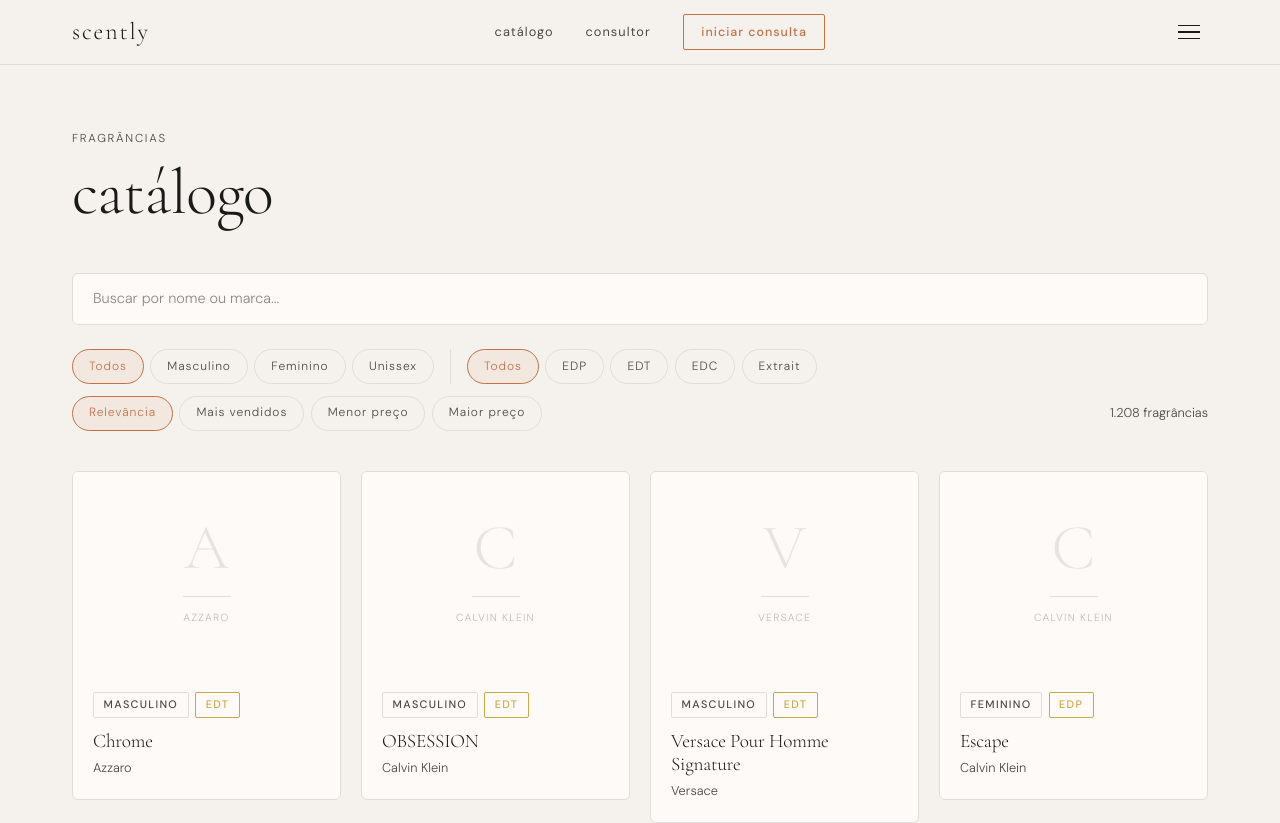
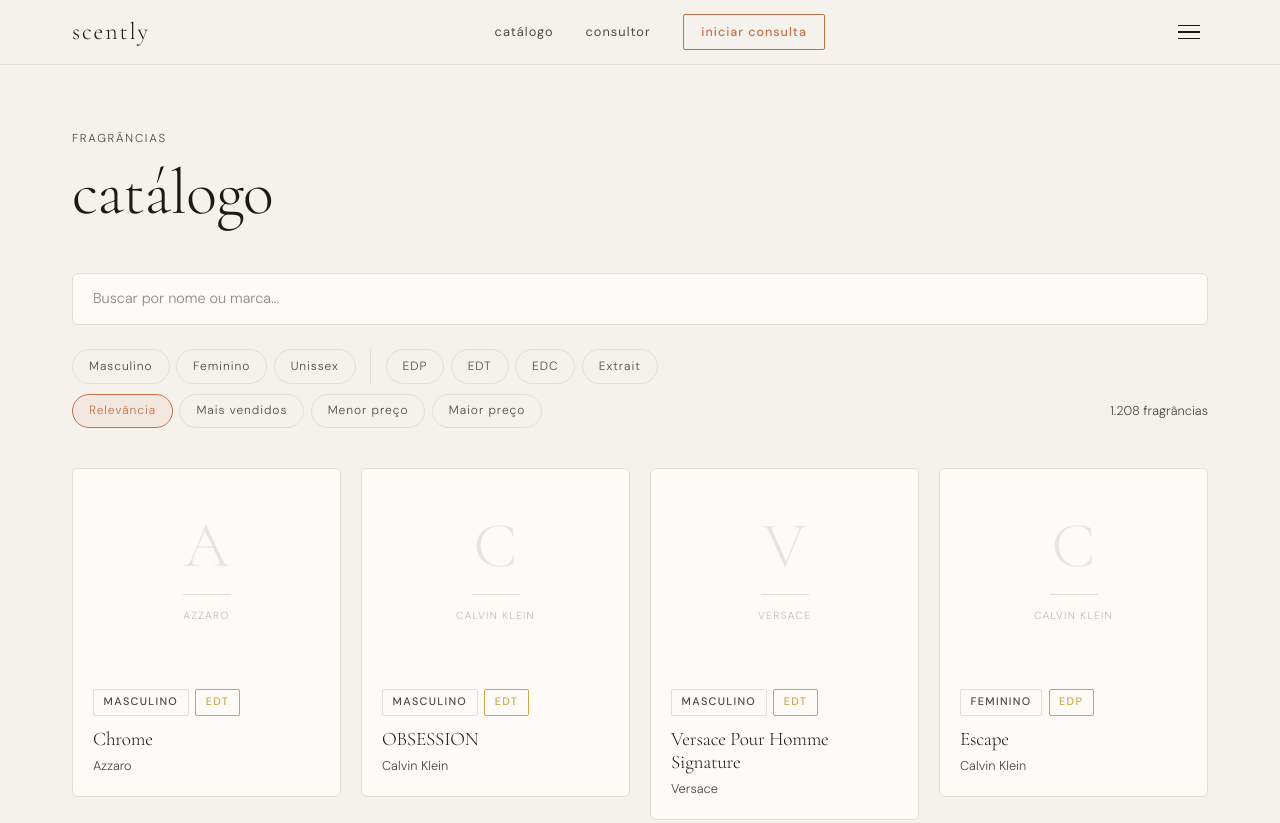
Before and after one commit to FaresMahmud/scently, a Next.js app: page /catalogo in a window 1280 px wide. Shown: the top 823 px of the page. Built offline with nearby package versions, Linux system fonts and the light colour scheme; no server answers.

Commit message:
feat: filtros multi-select em pills no catálogo

```diff
--- a/app/catalogo/page.tsx
+++ b/app/catalogo/page.tsx
@@ -1,6 +1,6 @@
 // ============================================
 // ARQUIVO: app/catalogo/page.tsx
-// O QUE FAZ: catálogo completo de perfumes com busca, filtros em pill e ordenação client-side
+// O QUE FAZ: catálogo completo de perfumes com busca, filtros em pill (multi-select) e ordenação
 // QUANDO MANDAR PRA IA: quando quiser mudar layout, filtros ou fonte dos dados
 // DEPENDE DE: lib/ebayData.ts, components/perfume/CardPerfume.tsx
 // ============================================
@@ -13,8 +13,8 @@
 import { PERFUMES_EBAY, ebayParaSlug } from "@/lib/ebayData"
 import type { PerfumeEbay } from "@/lib/ebayData"
 
-type Genero = "Todos" | "Masculino" | "Feminino" | "Unissex"
-type Tipo = "Todos" | "EDP" | "EDT" | "EDC" | "Extrait"
+type Genero = "Masculino" | "Feminino" | "Unissex"
+type Tipo = "EDP" | "EDT" | "EDC" | "Extrait"
 type Ordenacao = "relevancia" | "mais-vendidos" | "menor-preco" | "maior-preco"
 
 function ebayParaCard(p: PerfumeEbay): DadosCardPerfume {
@@ -37,7 +37,6 @@
   onClick: () => void
 }) {
   const [hover, setHover] = useState(false)
-
   return (
     <button
       onClick={onClick}
@@ -66,10 +65,14 @@
   )
 }
 
+function toggle<T>(arr: T[], val: T): T[] {
+  return arr.includes(val) ? arr.filter((v) => v !== val) : [...arr, val]
+}
+
 export default function PaginaCatalogo() {
   const [busca, setBusca] = useState("")
-  const [genero, setGenero] = useState<Genero>("Todos")
-  const [tipo, setTipo] = useState<Tipo>("Todos")
+  const [generos, setGeneros] = useState<Genero[]>([])
+  const [tipos, setTipos] = useState<Tipo[]>([])
   const [ordenacao, setOrdenacao] = useState<Ordenacao>("relevancia")
 
   const resultados = useMemo(() => {
@@ -77,9 +80,8 @@
 
     let lista = PERFUMES_EBAY.filter((p) => {
       if (buscaNorm && !p.titulo.toLowerCase().includes(buscaNorm) && !p.marca.toLowerCase().includes(buscaNorm)) return false
-      if (genero === "Unissex") return false // sem dados unissex no dataset atual
-      if (genero !== "Todos" && p.genero !== genero) return false
-      if (tipo !== "Todos" && p.tipo !== tipo) return false
+      if (generos.length > 0 && !generos.includes(p.genero as Genero)) return false
+      if (tipos.length > 0 && !tipos.includes(p.tipo as Tipo)) return false
       return true
     })
 
@@ -96,16 +98,16 @@
     }
 
     return lista.map(ebayParaCard)
-  }, [busca, genero, tipo, ordenacao])
+  }, [busca, generos, tipos, ordenacao])
 
   function limparFiltros() {
     setBusca("")
-    setGenero("Todos")
-    setTipo("Todos")
+    setGeneros([])
+    setTipos([])
     setOrdenacao("relevancia")
   }
 
-  const temFiltros = busca || genero !== "Todos" || tipo !== "Todos"
+  const temFiltros = busca || generos.length > 0 || tipos.length > 0
 
   return (
     <main>
@@ -116,20 +118,12 @@
           <p style={{ fontSize: "0.72rem", letterSpacing: "0.15em", textTransform: "uppercase", color: "var(--cor-texto-suave)", marginBottom: "0.75rem" }}>
             fragrâncias
           </p>
-          <h1
-            style={{
-              fontFamily: "var(--fonte-titulo)",
-              fontWeight: 300,
-              fontSize: "clamp(2.5rem, 6vw, 4rem)",
-              lineHeight: 1,
-              marginBottom: "0.5rem",
-            }}
-          >
+          <h1 style={{ fontFamily: "var(--fonte-titulo)", fontWeight: 300, fontSize: "clamp(2.5rem, 6vw, 4rem)", lineHeight: 1 }}>
             catálogo
           </h1>
         </div>
 
-        {/* Barra de busca */}
+        {/* Busca */}
         <div style={{ position: "relative", marginBottom: "1.5rem" }}>
           <input
             type="text"
@@ -151,63 +145,32 @@
           {busca && (
             <button
               onClick={() => setBusca("")}
-              style={{
-                position: "absolute",
-                right: "1rem",
-                top: "50%",
-                transform: "translateY(-50%)",
-                background: "none",
-                border: "none",
-                cursor: "pointer",
-                color: "var(--cor-texto-suave)",
-                fontSize: "1rem",
-                lineHeight: 1,
-              }}
+              style={{ position: "absolute", right: "1rem", top: "50%", transform: "translateY(-50%)", background: "none", border: "none", cursor: "pointer", color: "var(--cor-texto-suave)", fontSize: "1rem", lineHeight: 1 }}
             >
               ×
             </button>
           )}
         </div>
 
-        {/* Pills de filtro */}
-        <div
-          style={{
-            display: "flex",
-            flexWrap: "wrap",
-            gap: "0.5rem",
-            marginBottom: "0.75rem",
-            rowGap: "0.75rem",
-          }}
-        >
-          {/* Grupo gênero */}
+        {/* Pills — linha 1: gênero + tipo */}
+        <div style={{ display: "flex", flexWrap: "wrap", gap: "0.4rem", marginBottom: "0.6rem" }}>
           <div style={{ display: "flex", gap: "0.4rem", flexWrap: "wrap" }}>
-            {(["Todos", "Masculino", "Feminino", "Unissex"] as Genero[]).map((g) => (
-              <Pill key={g} label={g} ativo={genero === g} onClick={() => setGenero(g)} />
+            {(["Masculino", "Feminino", "Unissex"] as Genero[]).map((g) => (
+              <Pill key={g} label={g} ativo={generos.includes(g)} onClick={() => setGeneros(toggle(generos, g))} />
             ))}
           </div>
 
-          {/* Separador */}
           <div style={{ width: "1px", backgroundColor: "var(--cor-borda)", margin: "0 0.5rem", alignSelf: "stretch" }} />
 
-          {/* Grupo tipo */}
           <div style={{ display: "flex", gap: "0.4rem", flexWrap: "wrap" }}>
-            {(["Todos", "EDP", "EDT", "EDC", "Extrait"] as Tipo[]).map((t) => (
-              <Pill key={t} label={t} ativo={tipo === t} onClick={() => setTipo(t)} />
+            {(["EDP", "EDT", "EDC", "Extrait"] as Tipo[]).map((t) => (
+              <Pill key={t} label={t} ativo={tipos.includes(t)} onClick={() => setTipos(toggle(tipos, t))} />
             ))}
           </div>
         </div>
 
-        {/* Linha de ordenação + contador */}
-        <div
-          style={{
-            display: "flex",
-            flexWrap: "wrap",
-            gap: "0.4rem",
-            alignItems: "center",
-            marginBottom: "2.5rem",
-          }}
-        >
-          {/* Grupo ordenação */}
+        {/* Pills — linha 2: ordenação + contador */}
+        <div style={{ display: "flex", flexWrap: "wrap", gap: "0.4rem", alignItems: "center", marginBottom: "2.5rem" }}>
           <div style={{ display: "flex", gap: "0.4rem", flexWrap: "wrap" }}>
             {(
               [
@@ -221,59 +184,27 @@
             ))}
           </div>
 
-          {/* Contador */}
-          <p
-            style={{
-              marginLeft: "auto",
-              fontFamily: "var(--fonte-corpo)",
-              fontSize: "0.8rem",
-              color: "var(--cor-texto-suave)",
-            }}
-          >
+          <p style={{ marginLeft: "auto", fontFamily: "var(--fonte-corpo)", fontSize: "0.8rem", color: "var(--cor-texto-suave)" }}>
             {resultados.length.toLocaleString("pt-BR")} fragrâncias
           </p>
         </div>
 
-        {/* Grid de resultados */}
+        {/* Grid */}
         {resultados.length > 0 ? (
-          <div
-            style={{
-              display: "grid",
-              gridTemplateColumns: "repeat(auto-fill, minmax(220px, 1fr))",
-              gap: "1.25rem",
-            }}
-          >
+          <div style={{ display: "grid", gridTemplateColumns: "repeat(auto-fill, minmax(220px, 1fr))", gap: "1.25rem" }}>
             {resultados.map((perfume) => (
               <CardPerfume key={perfume.id} perfume={perfume} />
             ))}
           </div>
         ) : (
           <div style={{ textAlign: "center", padding: "6rem 0" }}>
-            <p
-              style={{
-                fontFamily: "var(--fonte-titulo)",
-                fontSize: "1.5rem",
-                fontWeight: 300,
-                color: "var(--cor-texto-suave)",
-                marginBottom: "1.5rem",
-              }}
-            >
+            <p style={{ fontFamily: "var(--fonte-titulo)", fontSize: "1.5rem", fontWeight: 300, color: "var(--cor-texto-suave)", marginBottom: "1.5rem" }}>
               Nenhuma fragrância encontrada.
             </p>
             {temFiltros && (
               <button
                 onClick={limparFiltros}
-                style={{
-                  background: "none",
-                  border: "1px solid var(--cor-borda)",
-                  borderRadius: "99px",
-                  padding: "0.5rem 1.5rem",
-                  fontFamily: "var(--fonte-corpo)",
-                  fontSize: "0.8rem",
-                  letterSpacing: "0.08em",
-                  color: "var(--cor-destaque)",
-                  cursor: "pointer",
-                }}
+                style={{ background: "none", border: "1px solid var(--cor-borda)", borderRadius: "99px", padding: "0.5rem 1.5rem", fontFamily: "var(--fonte-corpo)", fontSize: "0.8rem", letterSpacing: "0.08em", color: "var(--cor-destaque)", cursor: "pointer" }}
               >
                 Limpar filtros
               </button>
```
